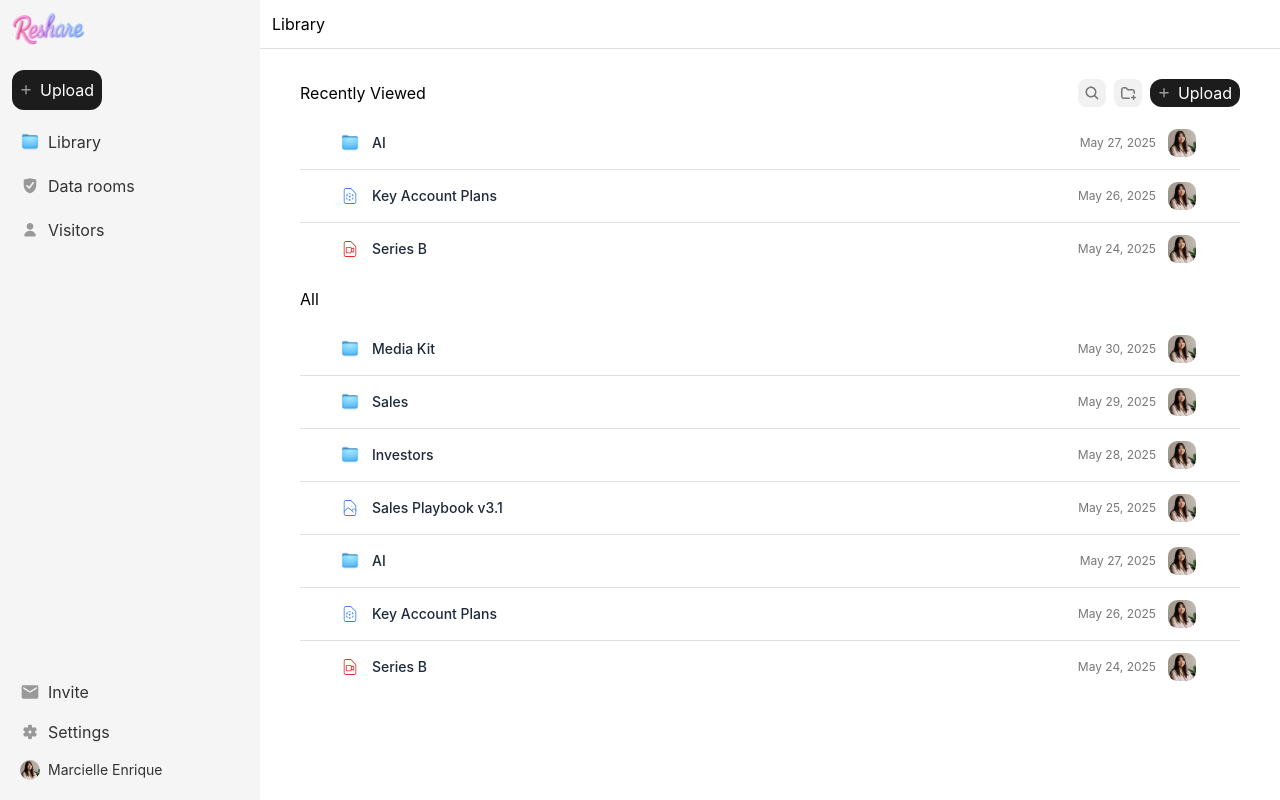
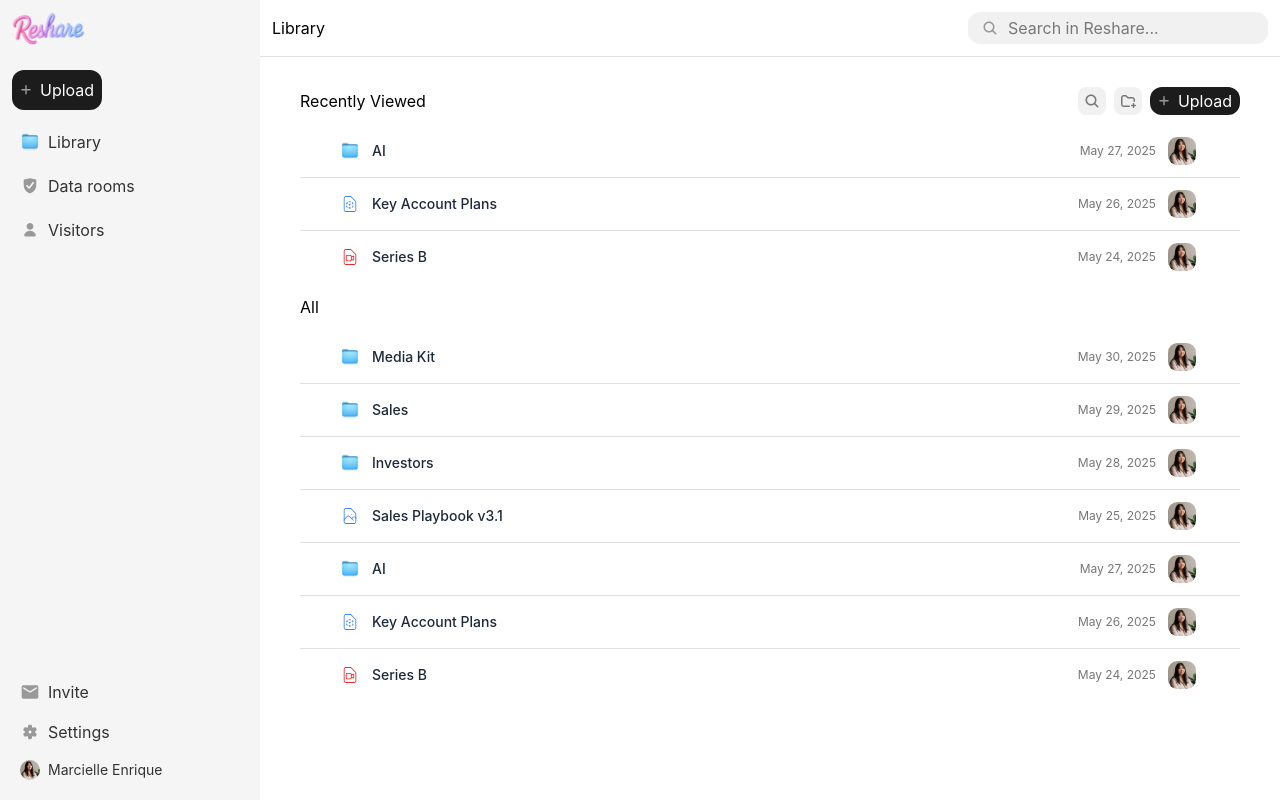
Before and after one commit to kkenjeres/MagicAITest, a Next.js app: page /library in a window 1280 px wide. Built offline with nearby package versions, Linux system fonts and the light colour scheme.

Commit message:
fix route

```diff
--- a/src/Library/index.tsx
+++ b/src/Library/index.tsx
@@ -5,11 +5,13 @@ import folder from "../../public/assets/icons/gray_folder.svg";
 import search from "../../public/assets/icons/gray_search.svg";
 import { UploadBtn } from "common/ui-kit/UploadBtn";
 import { Icon } from "common/ui-kit/Icon";
+import { SearchBar } from "common/ui-kit/SearchBar";
 export const Library = function Library() {
   return (
     <section className="w-full">
       <div className="flex justify-between items-center border-b border-[#E1E1E1] p-3">
         <h2 className="">Library</h2>
+        <SearchBar />
       </div>
       <div className="layout-px pt-5">
         <div>
```
